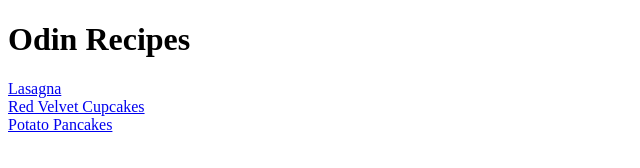
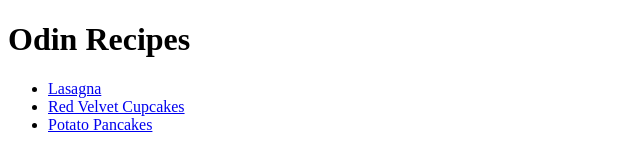
Before and after one commit to loopsc/odin-recipes, a plain HTML site: page index.html in a window 1280 px wide. Shown: the whole page, without its empty margins (0-640 px from the left). Drawn offline with Linux system fonts and the light colour scheme.

Commit message:
index page recipes in unordered list

```diff
--- a/index.html
+++ b/index.html
@@ -9,11 +9,12 @@
 
 <body>
     <h1>Odin Recipes</h1>
-    <a href="./recipes/lasagna.html">Lasagna</a>
-    <br>
-    <a href="./recipes/red-velvet-cupcakes.html">Red Velvet Cupcakes</a>
-    <br>
-    <a href="./recipes/potato-pancakes.html">Potato Pancakes</a>
+
+    <ul>
+        <li><a href="./recipes/lasagna.html">Lasagna</a></li>
+        <li><a href="./recipes/red-velvet-cupcakes.html">Red Velvet Cupcakes</a></li>
+        <li><a href="./recipes/potato-pancakes.html">Potato Pancakes</a></li>
+    </ul>
 </body>
 
 </html>
```
